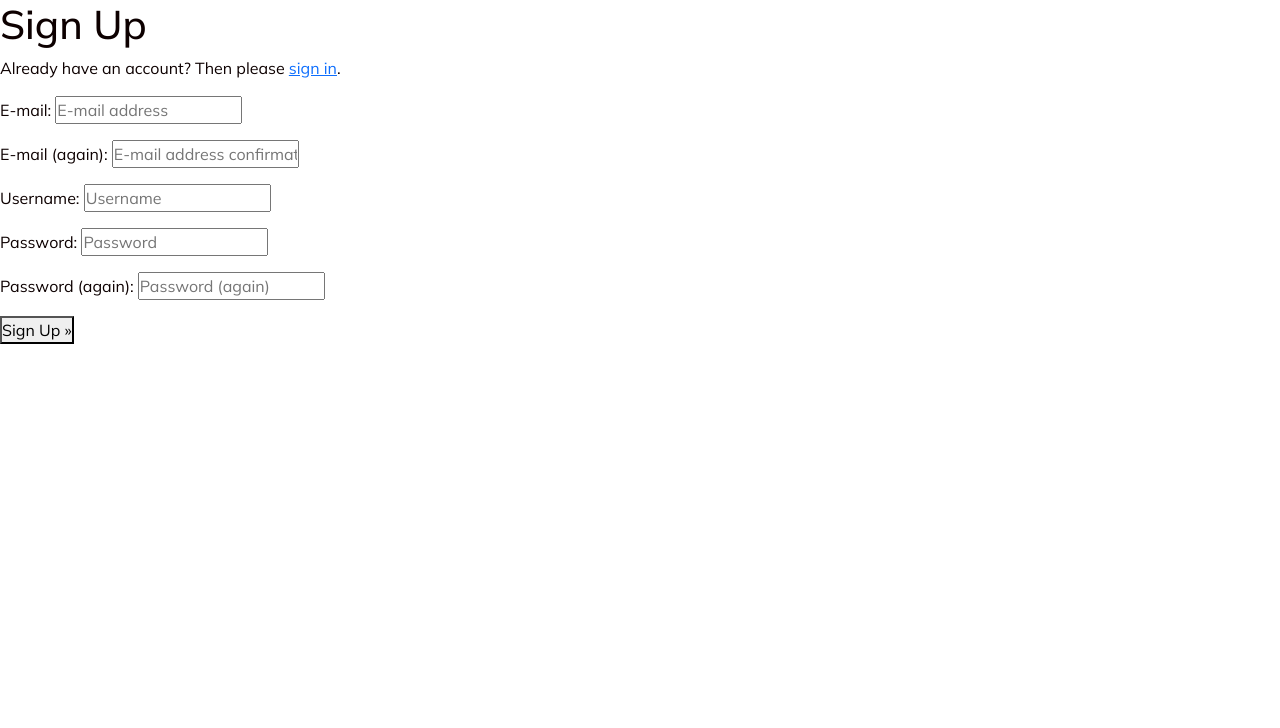
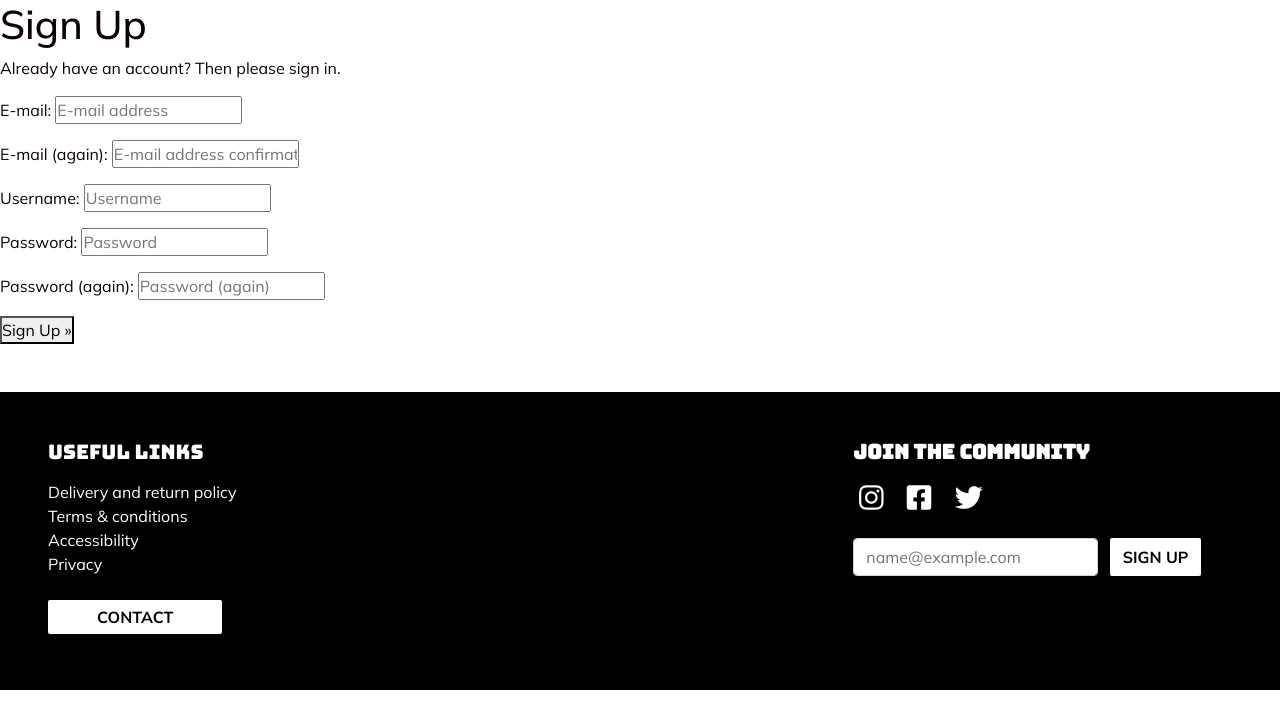
Before and after one commit to lemocla/Which-way-is-up, a Django app: page /accounts/signup/ in a window 1280 px wide. Shown: the part 72-800 px from the top of the page. Run offline with Django 3.2, Linux system fonts and the light colour scheme; some web fonts are replaced.

Commit message:
Add footer styles and layout to base template

```diff
--- a/static/css/base.css
+++ b/static/css/base.css
@@ -24,6 +24,7 @@ body {
 
 /*----------------[ HEADERS ]-----------------*/
 
+h2,
 .navbar-brand {
     font-family: Bungee;
 }
@@ -31,6 +32,38 @@ body {
 /*---------------[ BACKGROUND ]---------------*/
 .bg-black {
     background-color: var(--black);
+}
+
+/*---------------[ LINKS ]--------------------*/
+
+a {
+    text-decoration: none;
+    color: inherit
+}
+
+a.btn,
+.btn {
+    text-decoration: none;
+    font-weight: 700;
+    border-radius: 2px;
+}
+
+a.btn:hover {
+    background: var(--black);
+    color: #ffffff;
+}
+
+footer a.btn:hover,
+.footer-btn:hover {
+    background-color: var(--ivory) !important;
+    transform: scale(1.02);
+}
+
+nav i:hover,
+footer li a:hover,
+.sm-icon:hover {
+    transform: scale(1.1);
+    color: var(--ivory);
 }
 
 /*-------------[ NAVIGATION ]----------------*/
@@ -57,3 +90,13 @@ body {
     color: var(--white);
     background-color: transparent;
 }
+
+/*-----------------[ FOOTER ]----------------*/
+
+.footer-header {
+    font-size: 1.25rem;
+}
+
+.sm-icon {
+    font-size: 1.75rem;
+}
--- a/templates/base.html
+++ b/templates/base.html
@@ -53,7 +53,7 @@
     <!-- header -->
     <header>
         <nav class="navbar navbar-expand-lg navbar-dark bg-black py-3">
-            <div class="container-fluid px-5">
+            <div class="container-fluid px-3 px-md-5">
 
                 <!--collapsible button-->
                 <button class="navbar-toggler" type="button" data-bs-toggle="collapse"
@@ -176,7 +176,58 @@
     {% block postloadjs %}
     {% endblock %}
 
-
+    <!-- footer -->
+    <footer class="container-fluid bg-black px-3 px-md-5 py-5 mt-5">
+        <!--<div class="container">-->
+            <div class="row">
+                <div class="col-sm-12 col-lg-8 text-white pt-3 pt-lg-0 order-2 order-lg-1">
+                    <!-- policies-->
+                    <h2 class="footer-header pb-2 fw-bolc">Useful links</h2>
+                    <ul class="list-unstyled">
+                        <li><a href="#">Delivery and return policy</a></li>
+                        <li><a href="#">Terms & conditions</a></li>
+                        <li><a href="#">Accessibility</a></li>
+                        <li><a href="#">Privacy</a></li>
+                    </ul>
+                    <!-- contact form -->
+                    <a href="#" class="btn bg-white text-black px-5 py-1 my-lg-2 text-uppercase">Contact</a>
+                </div>
+                <div class="col-sm-12 col-lg-4 text-white order-1 order-lg-2">
+                    <!-- social media links -->
+                    <h2 class="footer-header fw-bold pb-1">Join the community</h2>
+                    <div>
+                        <ul class="list-inline list-unstyled">
+                            <li class="list-inline-item dropdown">
+                                <a class="text-white nav-link" href="https://instagram.com/?hl=en" target="_blank" rel="noreferrer" aria-label="Go to instagram">
+                                    <i class="fab fa-instagram sm-icon" aria-hidden="true"></i>
+                                </a>
+                            </li>
+                            <li class="list-inline-item">
+                                <a class="text-white nav-link" href="https://facebook.com" target="_blank" rel="noreferrer" aria-label="Go to facebook">
+                                    <i class="fab fa-facebook-square sm-icon" aria-hidden="true"></i>
+                                </a>
+                            </li>
+                            <li class="list-inline-item">
+                                <a class="text-white nav-link" href="https://twitter.com/?lang=en" target="_blank" rel="noreferrer" aria-label="Go to twitter">
+                                    <i class="fab fa-twitter sm-icon" aria-hidden="true"></i>
+                                </a>
+                            </li>
+                        </ul>
+                    </div>
+                    <!-- newsletter subscription-->
+                    <form class="row">
+                        <div class="col-8 col-lg-8 text-black">
+                            <input type="email" class="form-control" id="floatingInput" placeholder="name@example.com">
+                            <label for="floatingInput">Email</label>
+                        </div>
+                        <div class="col-4 col-lg-4 px-0">
+                            <button type="submit" class="btn bg-white text-black text-uppercase footer-btn">Sign up</button>
+                        </div>
+                    </form>
+                </div>
+            </div>
+        <!--</div>-->
+    </footer>
 </body>
 
 </html>
```
Lines whose indentation alone changed are shown as unchanged.
